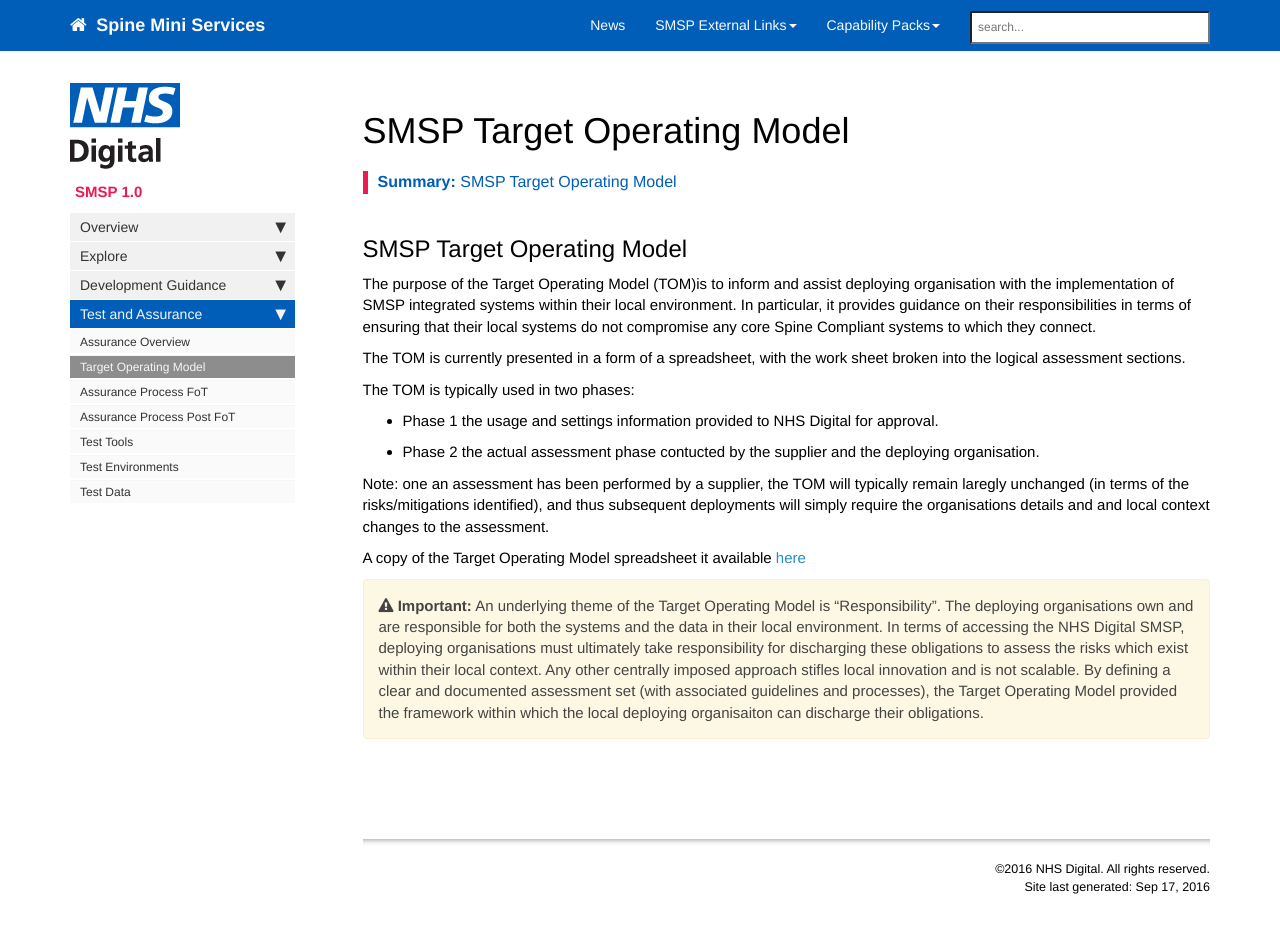
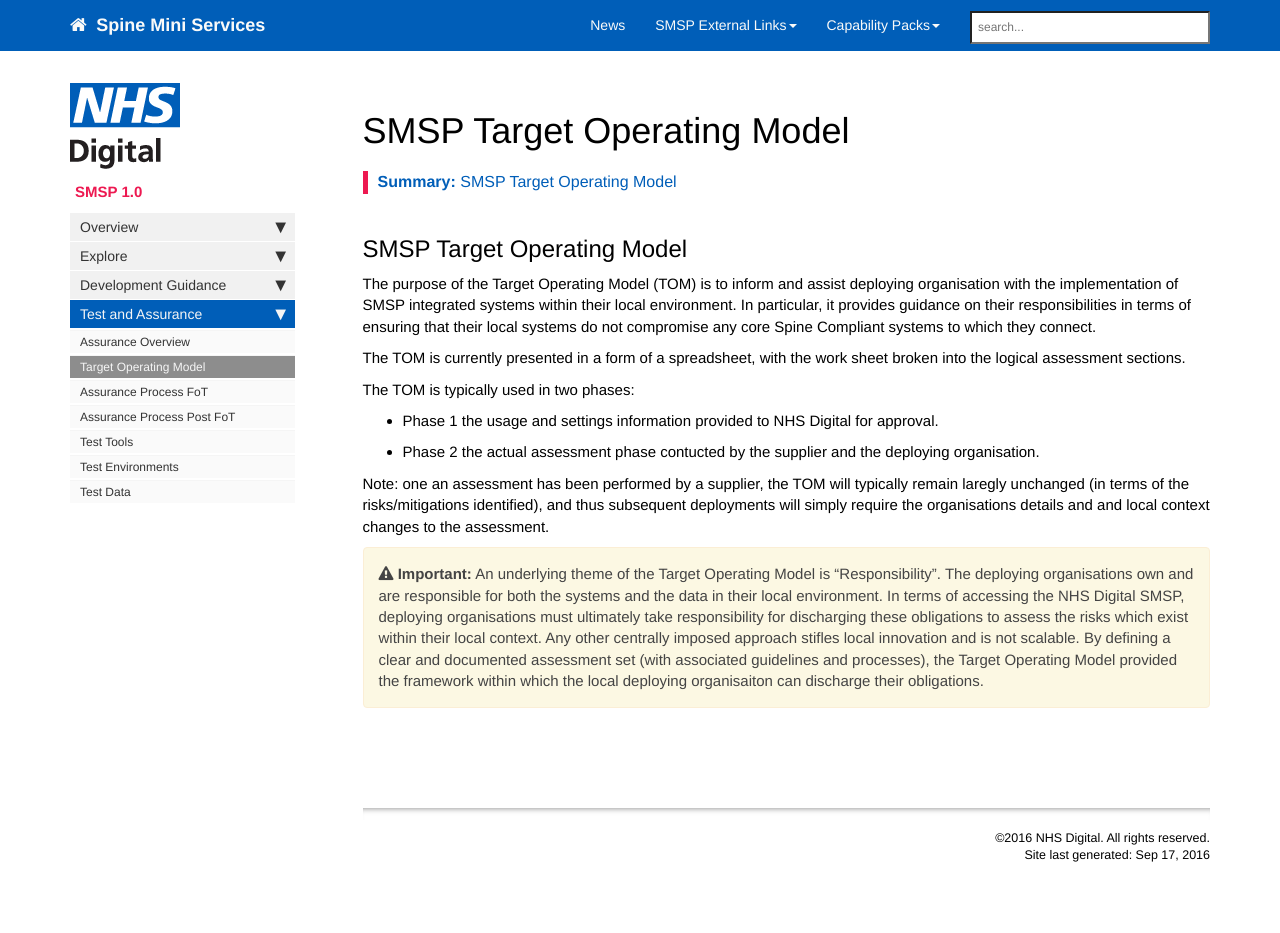
Before and after one commit to dobsonrd/smsp, a Jekyll site: the page built from pages/smsp/smsp_tom.md, in a window 1280 px wide and 947 px high. Shown: the top 933 px of the window. Built offline with Jekyll 4.4.1, drawn with Linux system fonts in a browser that asks for light colours; nearby versions of some CDN libraries; comment, search, counter and statistics services are not loaded.

Commit message:
Target Operating Model edited

```diff
--- a/pages/smsp/smsp_tom.md
+++ b/pages/smsp/smsp_tom.md
@@ -9,7 +9,7 @@ toc: false
 ---
 
 ## SMSP Target Operating Model
-The purpose of the Target Operating Model (TOM)is to inform and assist deploying organisation with the implementation of SMSP integrated systems within their local environment. In particular, it provides guidance on their responsibilities in terms of ensuring that their local systems do not compromise any core Spine Compliant systems to which they connect.
+The purpose of the Target Operating Model (TOM) is to inform and assist deploying organisation with the implementation of SMSP integrated systems within their local environment. In particular, it provides guidance on their responsibilities in terms of ensuring that their local systems do not compromise any core Spine Compliant systems to which they connect.
 
 The TOM is currently presented in a form of a spreadsheet, with the work sheet broken into the logical assessment sections.
 
@@ -19,8 +19,6 @@ The TOM is typically used in two phases:
 
 Note: one an assessment has been performed by a supplier, the TOM will typically remain laregly unchanged (in terms of the risks/mitigations identified), and thus subsequent deployments will simply require the organisations details and and local context changes to the assessment.
 
-A copy of the Target Operating Model spreadsheet it available [here](Target Operating Model - Spine Mini Services - Self-Evaluation Checklist v0.10.xls)
-
 {% include important.html content="An underlying theme of the Target Operating Model is “Responsibility”. The deploying organisations own and are responsible for both the systems and the data in their local environment.
 In terms of accessing the NHS Digital SMSP, deploying organisations must ultimately take responsibility for discharging these obligations to assess the risks which exist within their local context. Any other centrally imposed approach stifles local innovation and is not scalable.
 By defining a clear and documented assessment set (with associated guidelines and processes), the Target Operating Model provided the framework within which the local deploying organisaiton can discharge their obligations." %}
```
